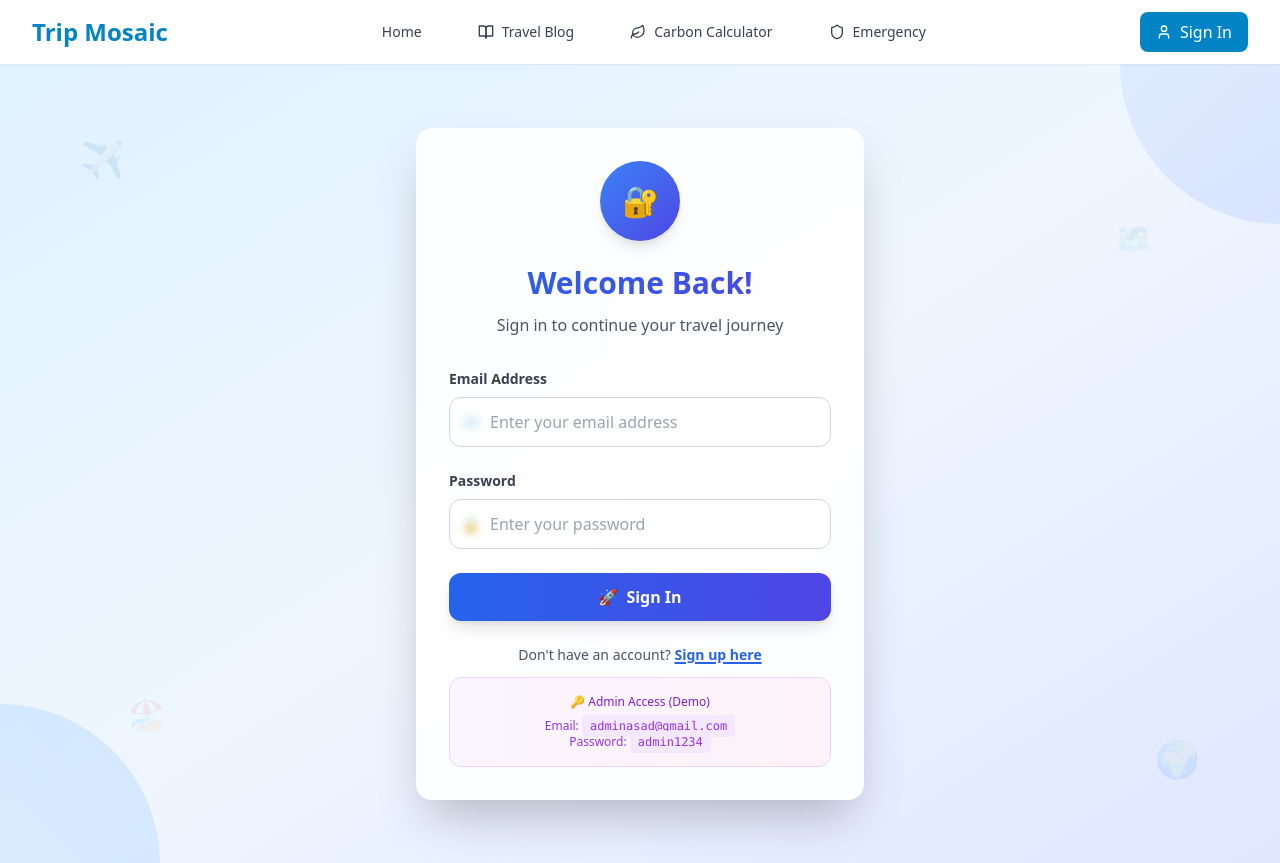
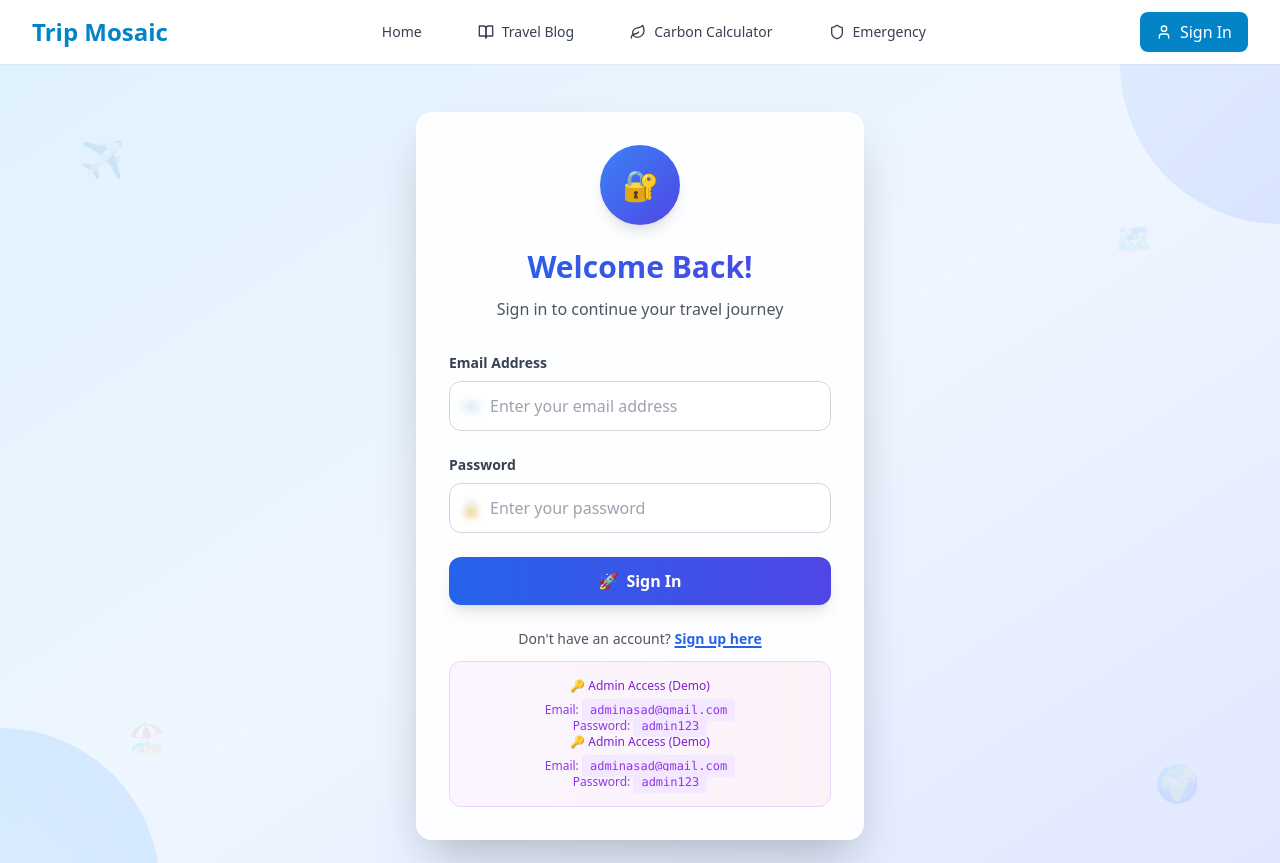
Before and after one commit to as-aad/Trip-Mosaic, a React (Vite) app in the folder project/: page /signin in a window 1280 px wide. Shown: the top 863 px of the page. Built offline with nearby package versions, Linux system fonts and the light colour scheme.

Commit message:
Update demo credentials and add access notice
Updated demo password and added admin access notice.

```diff
--- a/project/src/components/SignIn.tsx
+++ b/project/src/components/SignIn.tsx
@@ -203,7 +203,14 @@ const SignIn: React.FC<SignInProps> = ({ onSignIn }) => {
                     Email: <span className="font-mono bg-purple-100 px-2 py-1 rounded">adminasad@gmail.com</span>
                   </p>
                   <p className="text-xs text-purple-600">
-                    Password: <span className="font-mono bg-purple-100 px-2 py-1 rounded">admin1234</span>
+                    Password: <span className="font-mono bg-purple-100 px-2 py-1 rounded">admin123</span>
+                  </p>
+                   <p className="text-xs text-purple-700 font-medium mb-2">🔑 Admin Access (Demo)</p>
+                  <p className="text-xs text-purple-600">
+                    Email: <span className="font-mono bg-purple-100 px-2 py-1 rounded">adminasad@gmail.com</span>
+                  </p>
+                  <p className="text-xs text-purple-600">
+                    Password: <span className="font-mono bg-purple-100 px-2 py-1 rounded">admin123</span>
                   </p>
                 </div>
               </div>
```
